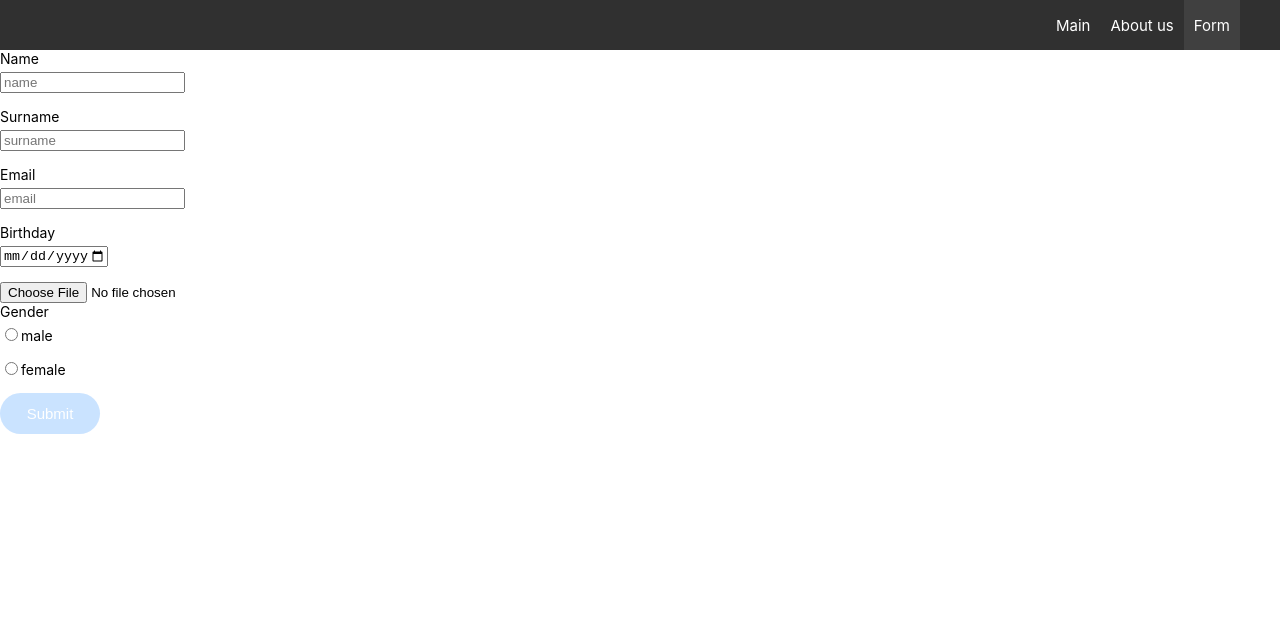
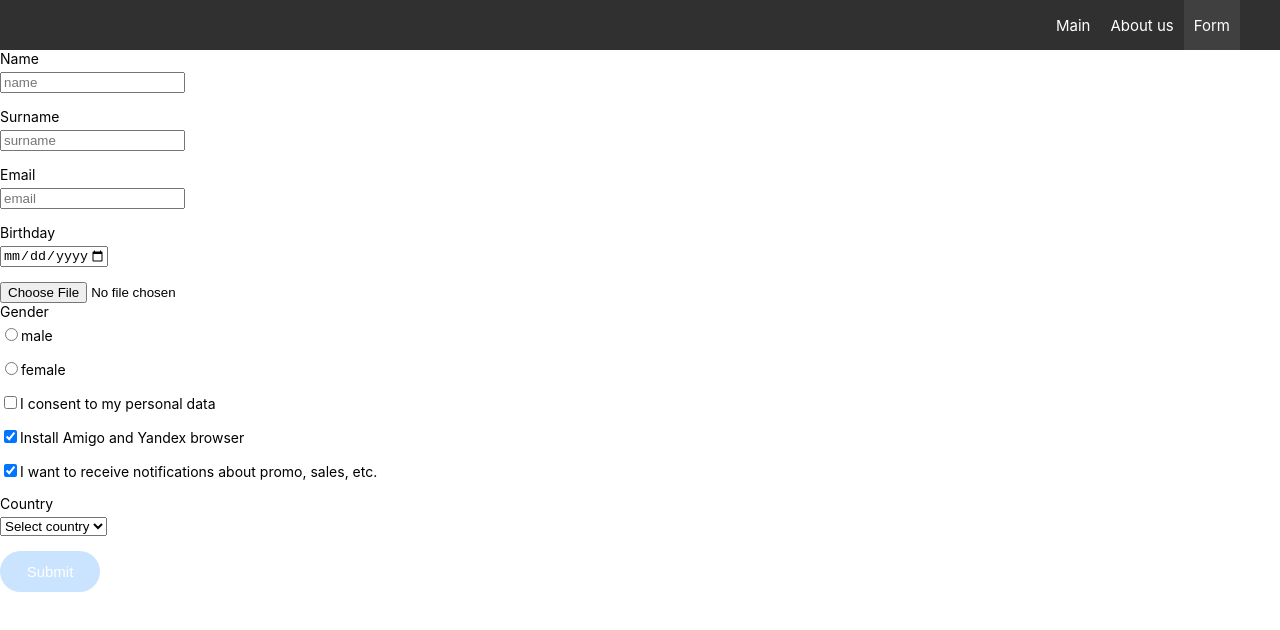
Before and after one commit to Wsko-12/wsko-12-REACT2022Q3, a React (Create React App) app in the folder app/: page /form in a window 1280 px wide. Shown: the top 630 px of the page. Built offline with nearby package versions, Linux system fonts and the light colour scheme.

Commit message:
feat: add SelectInput and CheckboxInput

```diff
--- a/app/src/pages/form/CardFormWithUseForm/CardForm.tsx
+++ b/app/src/pages/form/CardFormWithUseForm/CardForm.tsx
@@ -7,6 +7,8 @@ import styles from './card-form.module.css';
 import DatePicker from './components/DatePicker/DatePicker';
 import FileInput from './components/FileInput/FileInput';
 import RadioSwitcher from './components/RadioSwitcher/RadioSwitcher';
+import CheckboxInput from './components/CheckboxInput/CheckboxInput';
+import SelectInput from './components/SelectInput/SelectInput';
 
 interface ICardFormProps {
   createCard?: (data: IUserCardData) => void;
@@ -20,6 +22,12 @@ export interface ICardFormValues {
   delivery: string;
   avatar?: FileList;
   gender?: 'male' | 'female';
+
+  country: string;
+  zip: string;
+  installBrowsers: boolean;
+  notifications: boolean;
+  consent: boolean;
 }
 
 const CardForm = memo<ICardFormProps>(() => {
@@ -31,6 +39,12 @@ const CardForm = memo<ICardFormProps>(() => {
     email: '',
     birthday: '',
     delivery: '',
+
+    country: '',
+    zip: '',
+    installBrowsers: true,
+    notifications: true,
+    consent: false,
   };
 
   const { handleSubmit, register, reset, formState } = useForm<ICardFormValues>({ defaultValues });
@@ -51,7 +65,7 @@ const CardForm = memo<ICardFormProps>(() => {
   }, [isSubmitted, isDirty, isValid]);
 
   // if i pass register like a cb,
-  // after form reset i can't receive values
+  // after form reset i can't receive values because, as I understand it, it cleans refs and so on
   return (
     <form onSubmit={handleSubmit(onSubmit)}>
       <TextInput
@@ -91,6 +105,24 @@ const CardForm = memo<ICardFormProps>(() => {
         label="gender"
       />
 
+      <CheckboxInput label="I consent to my personal data" registration={register('consent')} />
+      <CheckboxInput
+        label="Install Amigo and Yandex browser"
+        registration={register('installBrowsers')}
+      />
+      <CheckboxInput
+        label="I want to receive notifications about promo, sales, etc."
+        registration={register('notifications')}
+      />
+
+      <SelectInput
+        registration={register('country', { required: true })}
+        label="Country"
+        options={['Belarus', 'Ukraine', 'Georgia', 'Poland', 'Lithuania', 'Latvia']}
+        isValid={!errors.country}
+        placeholder="Select country"
+      />
+
       <button disabled={!buttonEnabled} type="submit" className={styles.button}>
         Submit
       </button>
--- /dev/null
+++ b/app/src/pages/form/CardFormWithUseForm/components/CheckboxInput/CheckboxInput.tsx
@@ -0,0 +1,19 @@
+import React, { memo } from 'react';
+import { UseFormRegisterReturn } from 'react-hook-form';
+import styles from '../form-components.module.css';
+
+interface ICheckboxInputProps {
+  registration: UseFormRegisterReturn<string>;
+  label: string;
+}
+
+const CheckboxInput = memo<ICheckboxInputProps>(({ registration, label }) => {
+  return (
+    <label className={styles.label_checkbox}>
+      <input type="checkbox" {...registration} />
+      {label}
+    </label>
+  );
+});
+
+export default CheckboxInput;
--- /dev/null
+++ b/app/src/pages/form/CardFormWithUseForm/components/SelectInput/SelectInput.tsx
@@ -0,0 +1,35 @@
+import InputWithMessage from 'components/form/InputWithMessage/InputWithMessage';
+import React, { memo } from 'react';
+import { UseFormRegisterReturn } from 'react-hook-form';
+import styles from '../form-components.module.css';
+
+interface ISelectInputProps {
+  registration: UseFormRegisterReturn<string>;
+  label: string;
+  isValid: boolean;
+  options: string[];
+  placeholder?: string;
+}
+
+const SelectInput = memo<ISelectInputProps>(
+  ({ registration, label, isValid, options, placeholder }) => {
+    return (
+      <InputWithMessage isValid={isValid} label={label}>
+        <select className={styles.input} {...registration}>
+          {placeholder && (
+            <option value="" disabled={true} hidden={true}>
+              {placeholder}
+            </option>
+          )}
+          {options.map((value) => (
+            <option key={value} value={value}>
+              {value}
+            </option>
+          ))}
+        </select>
+      </InputWithMessage>
+    );
+  }
+);
+
+export default SelectInput;
```
